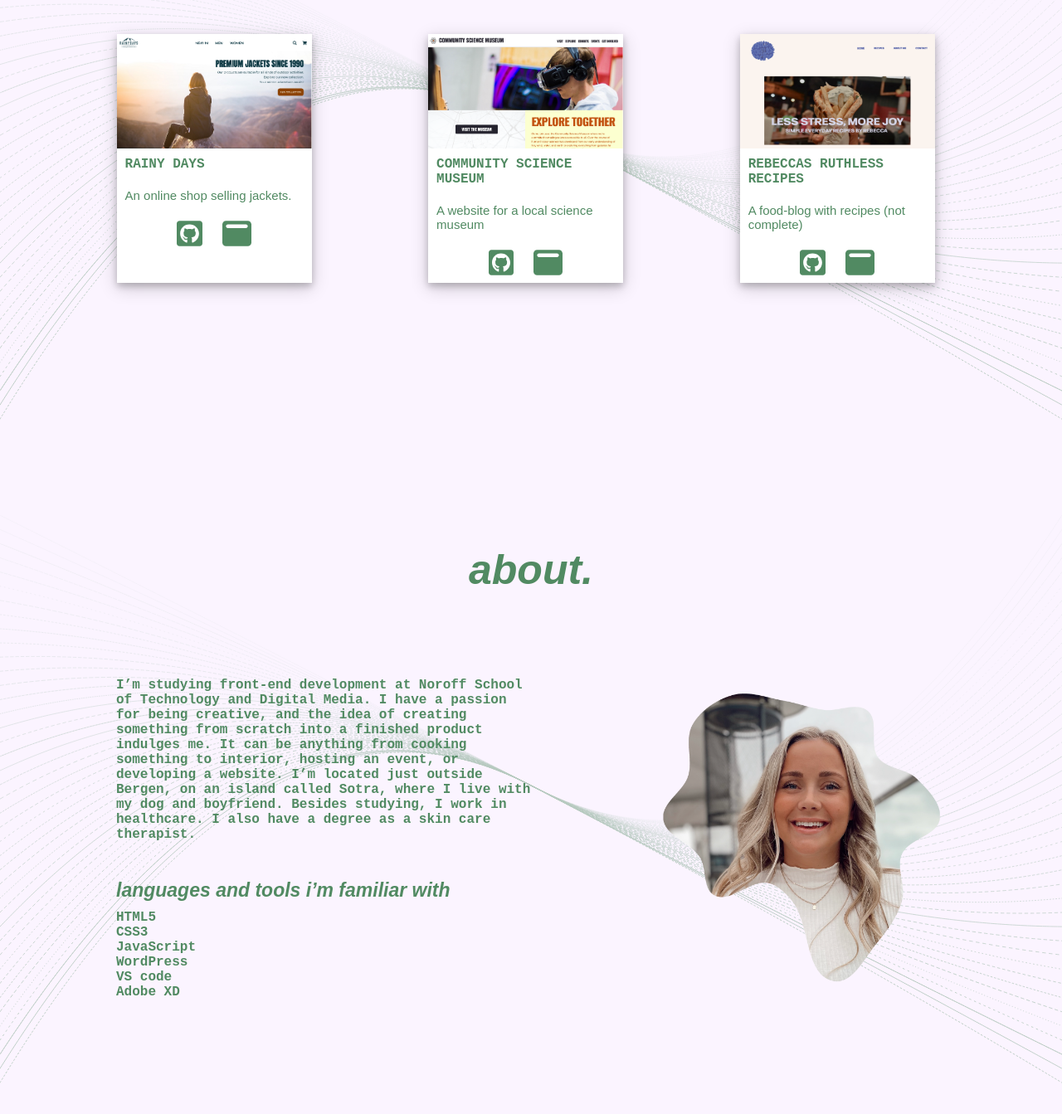
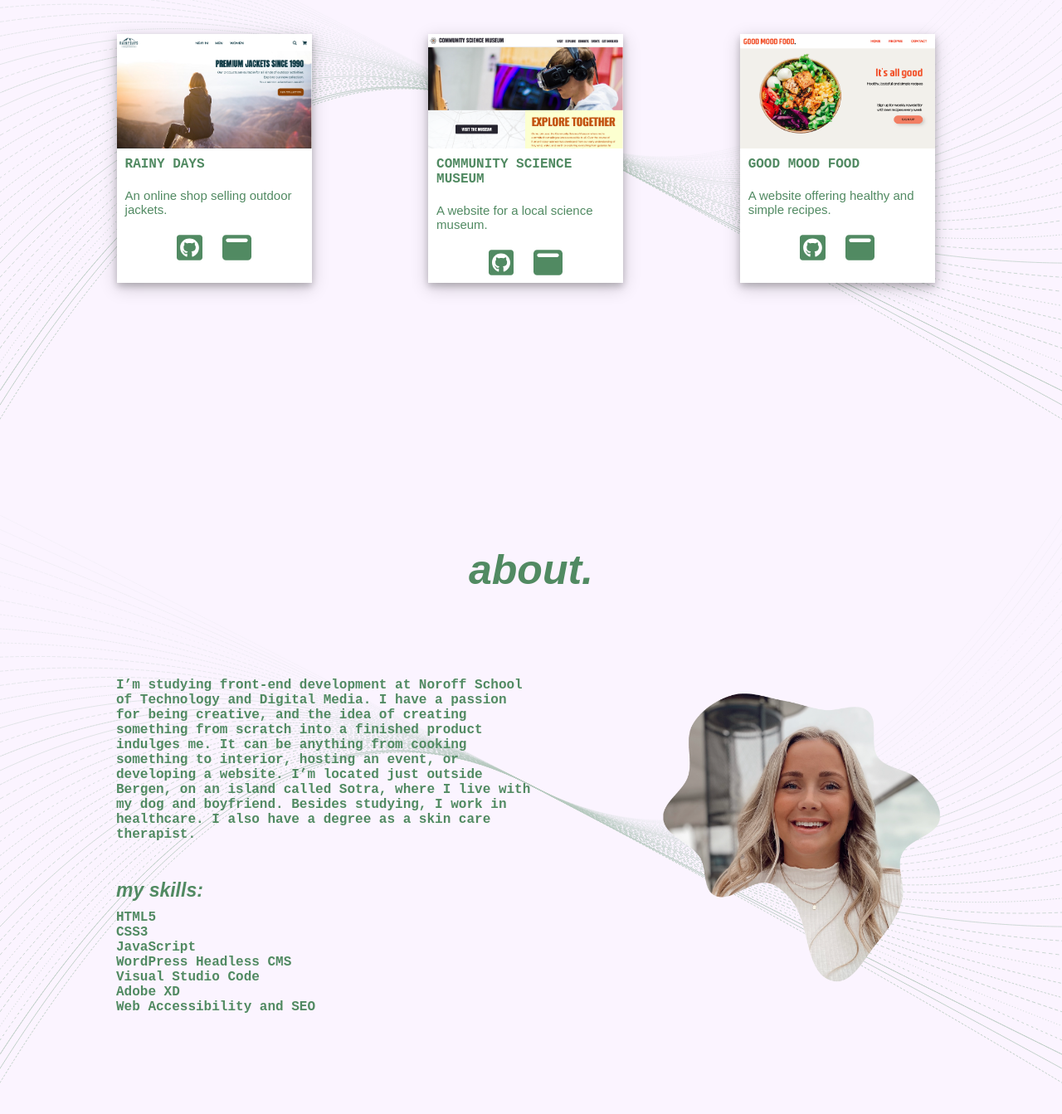
Before and after one commit to RebMat/portfolio1, a plain HTML site: page index.html in a window 1280 px wide. Shown: the part 1053-2396 px from the top of the page at 83% size. Drawn offline with Linux system fonts and the light colour scheme; a web font is replaced by a local one.

Commit message:
change project exam card

```diff
--- a/index.html
+++ b/index.html
@@ -4,7 +4,7 @@
     <meta charset="UTF-8" />
     <meta http-equiv="X-UA-Compatible" content="IE=edge" />
     <meta name="viewport" content="width=device-width, initial-scale=1.0" />
-    <meta name="description" content="Rebecca Mathisen Portfolio" />
+    <meta name="description" content="Rebecca Mathisen Portfolio - Here you can take a look at some of the projects I have created." />
     <link rel="stylesheet" href="css/styles.css" />
     <link rel="stylesheet" href="https://use.typekit.net/jbt4mtl.css" />
     <title>Rebecca Mathisen Portfolio</title>
@@ -44,7 +44,7 @@
             <div class="projects pr1">
               <img src="images/rainydays-color.png" class="project-img" alt="rainy days screenshot" />
               <p class="project-heading">Rainy Days</p>
-              <p class="project-text">An online shop selling jackets.</p>
+              <p class="project-text">An online shop selling outdoor jackets.</p>
               <div class="projects-icons">
                 <a href="https://github.com/Noroff-FEU-Assignments/cross-course-project-RebMat.git"><img src="images/square-github.svg" class="project-icon" alt="github icon" /></a>
                 <a href="https://nostalgic-thompson-3270a1.netlify.app/"><img src="images/browser.svg" class="project-icon" alt="browser icon" /></a>
@@ -53,16 +53,16 @@
             <div class="projects pr2">
               <img src="images/cms-color.png" class="project-img" alt="community science museum screenshot" />
               <p class="project-heading">Community Science Museum</p>
-              <p class="project-text">A website for a local science museum</p>
+              <p class="project-text">A website for a local science museum.</p>
               <div class="projects-icons">
                 <a href="https://github.com/RebMat/Community-Science-Museum.git"><img src="images/square-github.svg" class="project-icon" alt="github icon" /></a>
                 <a href="https://clever-hawking-e663a4.netlify.app/"><img src="images/browser.svg" class="project-icon" alt="browser icon" /></a>
               </div>
             </div>
             <div class="projects pr3">
-              <img src="images/rrr-color.png" class="project-img" alt="rebeccas ruthless recipes screenshot" />
-              <p class="project-heading">Rebeccas Ruthless Recipes</p>
-              <p class="project-text">A food-blog with recipes (not complete)</p>
+              <img src="images/goodmoodfood-sc.png" class="project-img" alt="rebeccas ruthless recipes screenshot" />
+              <p class="project-heading">Good Mood Food</p>
+              <p class="project-text">A website offering healthy and simple recipes.</p>
               <div class="projects-icons">
                 <a href="https://github.com/Noroff-FEU-Assignments/project-exam-1-RebMat.git"><img src="images/square-github.svg" class="project-icon" alt="github icon" /></a>
                 <a href="https://rebeccas-ruthless-recipes.netlify.app/"><img src="images/browser.svg" class="project-icon" alt="browser icon" /></a>
@@ -79,13 +79,14 @@
               developing a website. I’m located just outside Bergen, on an island called Sotra, where I live with my dog and boyfriend. Besides studying, I work in healthcare. I also have a degree as a skin care therapist.
             </p>
             <div class="language-tools-text-box">
-              <h4 class="language-tools-heading">languages and tools I’m familiar with</h4>
+              <h4 class="language-tools-heading">My skills:</h4>
               <p class="language-tools-text">HTML5</p>
               <p class="language-tools-text">CSS3</p>
               <p class="language-tools-text">JavaScript</p>
-              <p class="language-tools-text">WordPress</p>
-              <p class="language-tools-text">VS code</p>
+              <p class="language-tools-text">WordPress Headless CMS</p>
+              <p class="language-tools-text">Visual Studio Code</p>
               <p class="language-tools-text">Adobe XD</p>
+              <p class="language-tools-text">Web Accessibility and SEO</p>
             </div>
           </div>
         </div>
@@ -97,6 +98,7 @@
             <a href="https://www.linkedin.com/in/rebecca-mathisen/"><img src="images/LI-In-Bug.png" class="footer-icon" alt="linkedin" /></a>
           </div>
         </div>
+      </div>
     </main>
     <footer>
       <p>Made By Rebecca Mathisen</p>
```
Also changed, not shown: images/goodmoodfood-sc.png (added).
